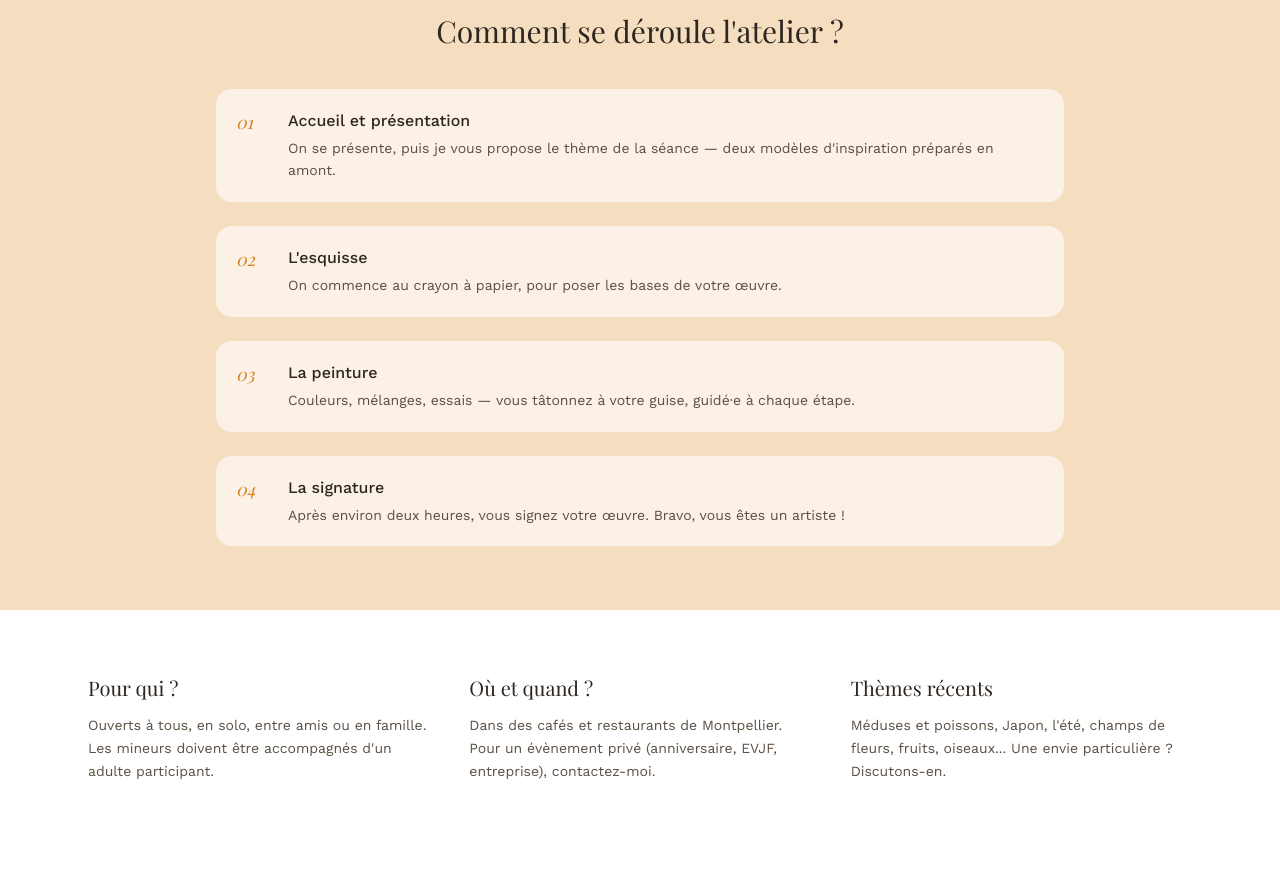
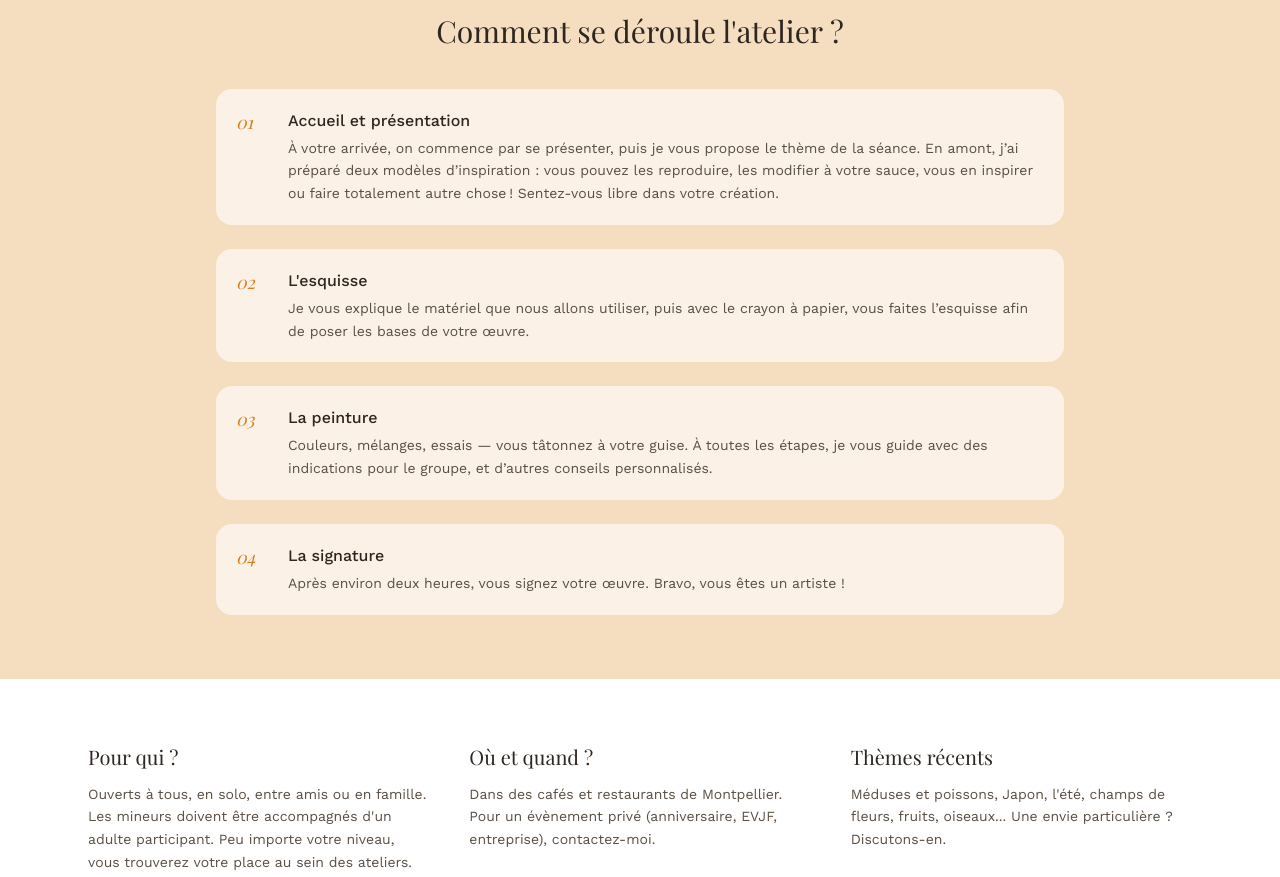
Before and after one commit to hernandcb/site-josephine, a website: page ateliers-peinture.html in a window 1280 px wide. Shown: the part 700-1577 px from the top of the page. Drawn offline with nearby package versions, Linux system fonts and the light colour scheme; a web font is replaced by a local one.

Commit message:
Update ateliers peinture

```diff
--- a/ateliers-peinture.html
+++ b/ateliers-peinture.html
@@ -101,7 +101,7 @@
     <p class="uppercase tracking-widest text-xs text-terracotta font-medium mb-4">Atelier de peinture</p>
     <h1 class="font-display text-4xl md:text-5xl leading-tight mb-6">L'art de peindre,<br>sans pression</h1>
     <p class="text-[17px] leading-relaxed text-[#5A4F42] mb-8 max-w-md mx-auto md:mx-0">
-      Chevalet, toile, pinceaux — tout est prêt sur place. Vous repartez avec votre œuvre, et le sourire.
+      Chevalet, toile, pinceaux — tout est prêt sur place. Vous repartez avec votre œuvre... et le sourire.
     </p>
     <a href="agenda.html" class="btn-primary inline-block px-7 py-3 rounded-full font-medium">Voir les prochaines dates</a>
   </div>
@@ -119,21 +119,31 @@
         <span class="step-num">01</span>
         <div>
           <p class="font-medium mb-1">Accueil et présentation</p>
-          <p class="text-sm text-[#5A4F42] leading-relaxed">On se présente, puis je vous propose le thème de la séance — deux modèles d'inspiration préparés en amont.</p>
+          <p class="text-sm text-[#5A4F42] leading-relaxed">
+            À votre arrivée, on commence par se présenter, puis je vous propose le thème de la séance.
+            En amont, j’ai préparé deux modèles d’inspiration : vous pouvez les reproduire, les modifier à votre sauce, vous en inspirer ou
+            faire totalement autre chose ! Sentez-vous libre dans votre création.
+          </p>
         </div>
       </div>
       <div class="flex gap-5 items-start bg-white/60 rounded-2xl p-5">
         <span class="step-num">02</span>
         <div>
           <p class="font-medium mb-1">L'esquisse</p>
-          <p class="text-sm text-[#5A4F42] leading-relaxed">On commence au crayon à papier, pour poser les bases de votre œuvre.</p>
+          <p class="text-sm text-[#5A4F42] leading-relaxed">
+            Je vous explique le matériel que nous allons utiliser, puis avec le crayon à papier, vous faites l’esquisse afin de
+            poser les bases de votre œuvre.
+          </p>
         </div>
       </div>
       <div class="flex gap-5 items-start bg-white/60 rounded-2xl p-5">
         <span class="step-num">03</span>
         <div>
           <p class="font-medium mb-1">La peinture</p>
-          <p class="text-sm text-[#5A4F42] leading-relaxed">Couleurs, mélanges, essais — vous tâtonnez à votre guise, guidé·e à chaque étape.</p>
+          <p class="text-sm text-[#5A4F42] leading-relaxed">
+            Couleurs, mélanges, essais — vous tâtonnez à votre guise.
+            À toutes les étapes, je vous guide avec des indications pour le groupe, et d’autres conseils personnalisés.
+          </p>
         </div>
       </div>
       <div class="flex gap-5 items-start bg-white/60 rounded-2xl p-5">
@@ -151,7 +161,10 @@
 <section class="max-w-6xl mx-auto px-6 py-16 grid md:grid-cols-3 gap-10">
   <div class="text-center md:text-left">
     <h3 class="font-display text-xl mb-3">Pour qui ?</h3>
-    <p class="text-sm text-[#5A4F42] leading-relaxed">Ouverts à tous, en solo, entre amis ou en famille. Les mineurs doivent être accompagnés d'un adulte participant.</p>
+    <p class="text-sm text-[#5A4F42] leading-relaxed">
+      Ouverts à tous, en solo, entre amis ou en famille. Les mineurs doivent être accompagnés d'un adulte participant.
+      Peu importe votre niveau, vous trouverez votre place au sein des ateliers.
+    </p>
   </div>
   <div class="text-center md:text-left">
     <h3 class="font-display text-xl mb-3">Où et quand ?</h3>
```
